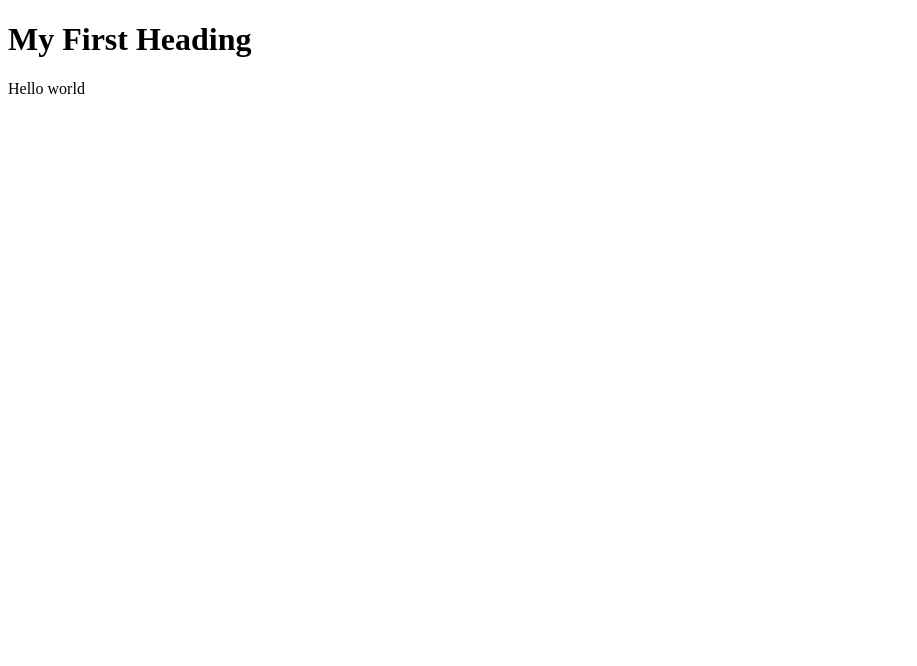
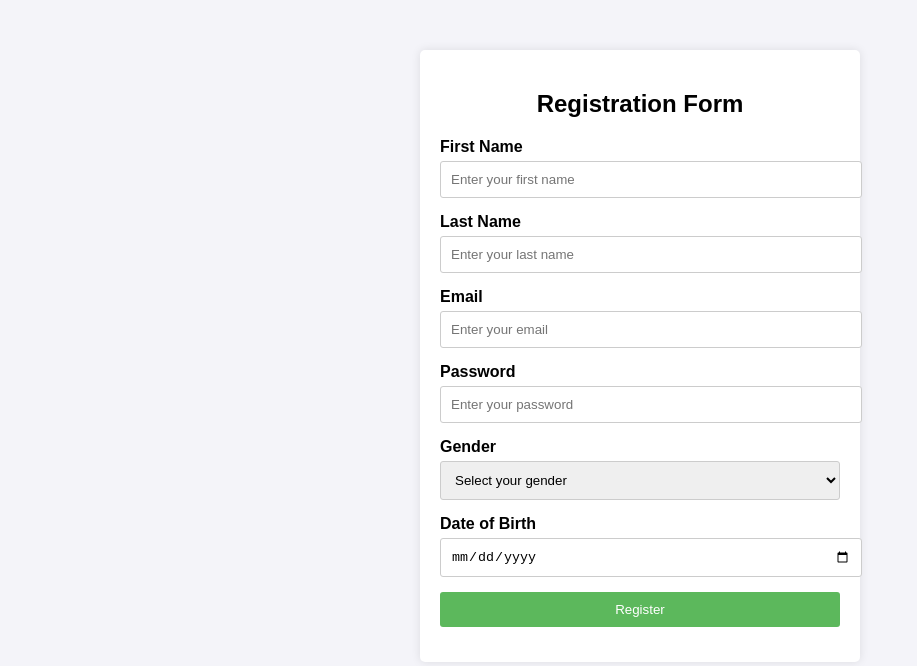
Before and after one commit to CGanesh574/prac, a plain HTML site: page index.html in a window 1280 px wide. Shown: the whole page, without its empty margins (0-917 px from the left). Drawn offline with Linux system fonts and the light colour scheme.

Commit message:
Update index.html

```diff
--- a/index.html
+++ b/index.html
@@ -1,9 +1,80 @@
 <!DOCTYPE html>
-<html>
+<html lang="en">
+<head>
+    <meta charset="UTF-8">
+    <meta name="viewport" content="width=device-width, initial-scale=1.0">
+    <title>Registration Form</title>
+    <style>
+        body {
+            font-family: Arial, sans-serif;
+            margin: 0;
+            padding: 0;
+            background-color: #f4f4f9;
+        }
+        .form-container {
+            max-width: 400px;
+            margin: 50px auto;
+            padding: 20px;
+            background: #fff;
+            box-shadow: 0 0 10px rgba(0, 0, 0, 0.1);
+            border-radius: 5px;
+        }
+        h2 {
+            text-align: center;
+            margin-bottom: 20px;
+        }
+        label {
+            display: block;
+            margin-bottom: 5px;
+            font-weight: bold;
+        }
+        input, select, button {
+            width: 100%;
+            padding: 10px;
+            margin-bottom: 15px;
+            border: 1px solid #ccc;
+            border-radius: 3px;
+        }
+        button {
+            background: #5cb85c;
+            color: #fff;
+            border: none;
+            cursor: pointer;
+        }
+        button:hover {
+            background: #4cae4c;
+        }
+    </style>
+</head>
 <body>
+    <div class="form-container">
+        <h2>Registration Form</h2>
+        <form>
+            <label for="fname">First Name</label>
+            <input type="text" id="fname" name="fname" placeholder="Enter your first name" required>
 
-<h1>My First Heading</h1>
-<p>Hello world</p>
+            <label for="lname">Last Name</label>
+            <input type="text" id="lname" name="lname" placeholder="Enter your last name" required>
 
+            <label for="email">Email</label>
+            <input type="email" id="email" name="email" placeholder="Enter your email" required>
+
+            <label for="password">Password</label>
+            <input type="password" id="password" name="password" placeholder="Enter your password" required>
+
+            <label for="gender">Gender</label>
+            <select id="gender" name="gender" required>
+                <option value="" disabled selected>Select your gender</option>
+                <option value="male">Male</option>
+                <option value="female">Female</option>
+                <option value="other">Other</option>
+            </select>
+
+            <label for="dob">Date of Birth</label>
+            <input type="date" id="dob" name="dob" required>
+
+            <button type="submit">Register</button>
+        </form>
+    </div>
 </body>
 </html>
```
